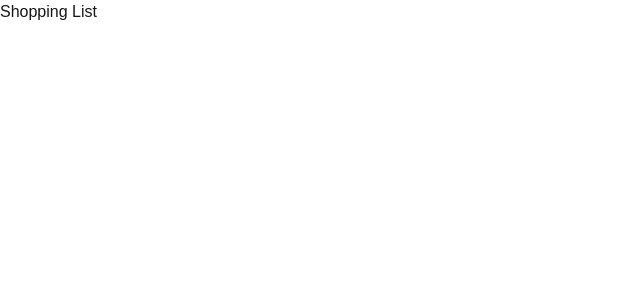
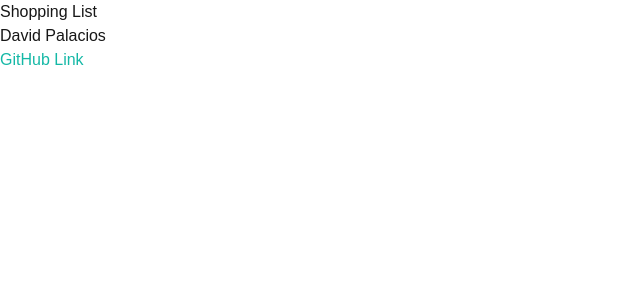
Before and after one commit to davidpal3c/cprg306-assignments, a Next.js app: page /week-2 in a window 1280 px wide. Shown: the top 300 px of the page, without its empty margins (0-640 px from the left). Built offline with nearby package versions, Linux system fonts and the light colour scheme.

Commit message:
StudentInfo component added

```diff
--- a/app/week-2/page.js
+++ b/app/week-2/page.js
@@ -1,7 +1,10 @@
+import StudentInfo from "./student-info";
+
 export default function Page() {
   return (
     <main>
       <h1>Shopping List</h1>
+      <StudentInfo />
     </main>
   );
 }
--- a/app/week-2/student-info.js
+++ b/app/week-2/student-info.js
@@ -0,0 +1,17 @@
+import Link from "next/link";
+
+export default function StudentInfo() {
+  return (
+    <main>
+      <h2>David Palacios</h2>
+      <link-container className="flex">
+        <Link
+          className="text-teal-500 hover:text-teal-300"
+          href="https://github.com/davidpal3c/cprg306-assignments"
+        >
+          GitHub Link
+        </Link>
+      </link-container>
+    </main>
+  );
+}
```
